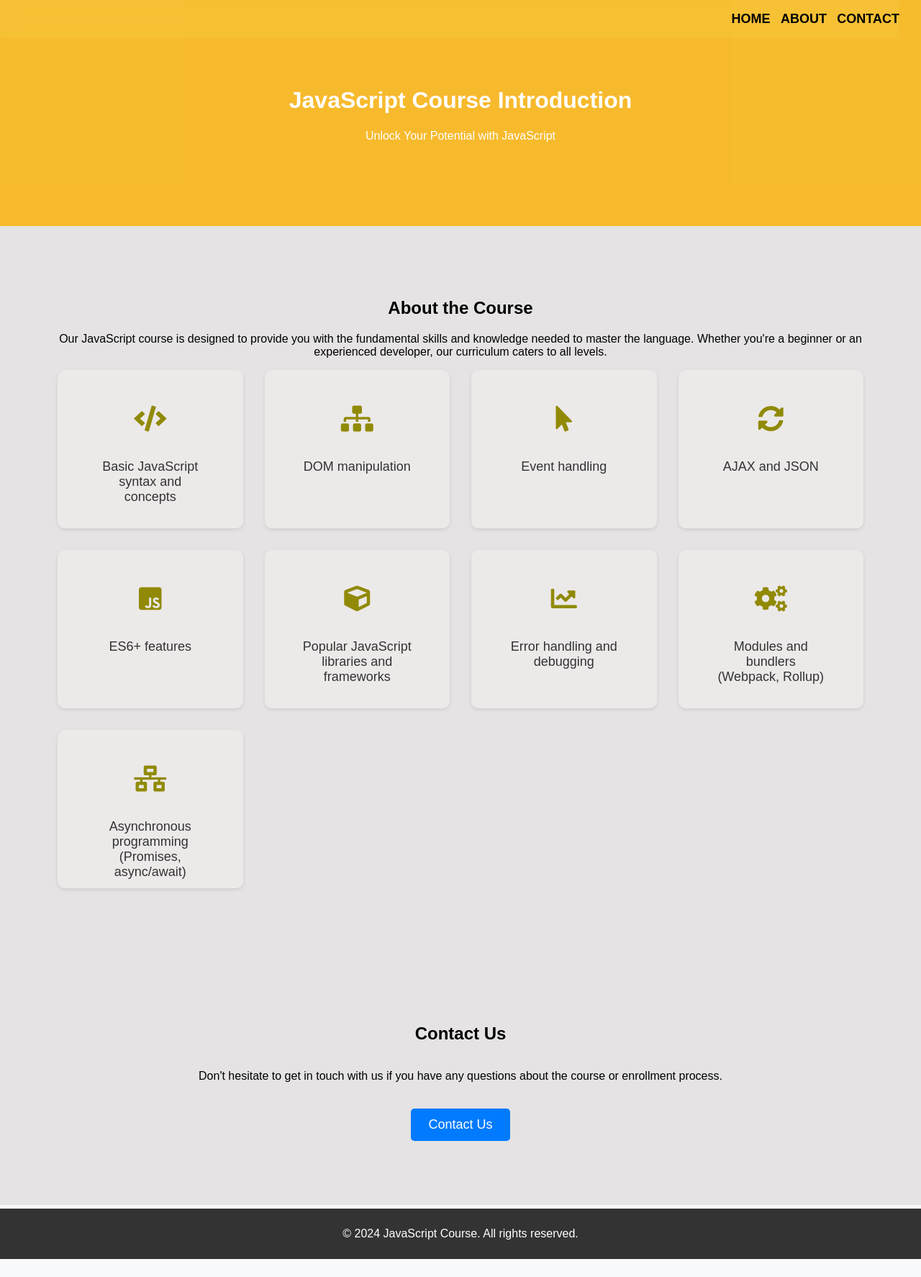
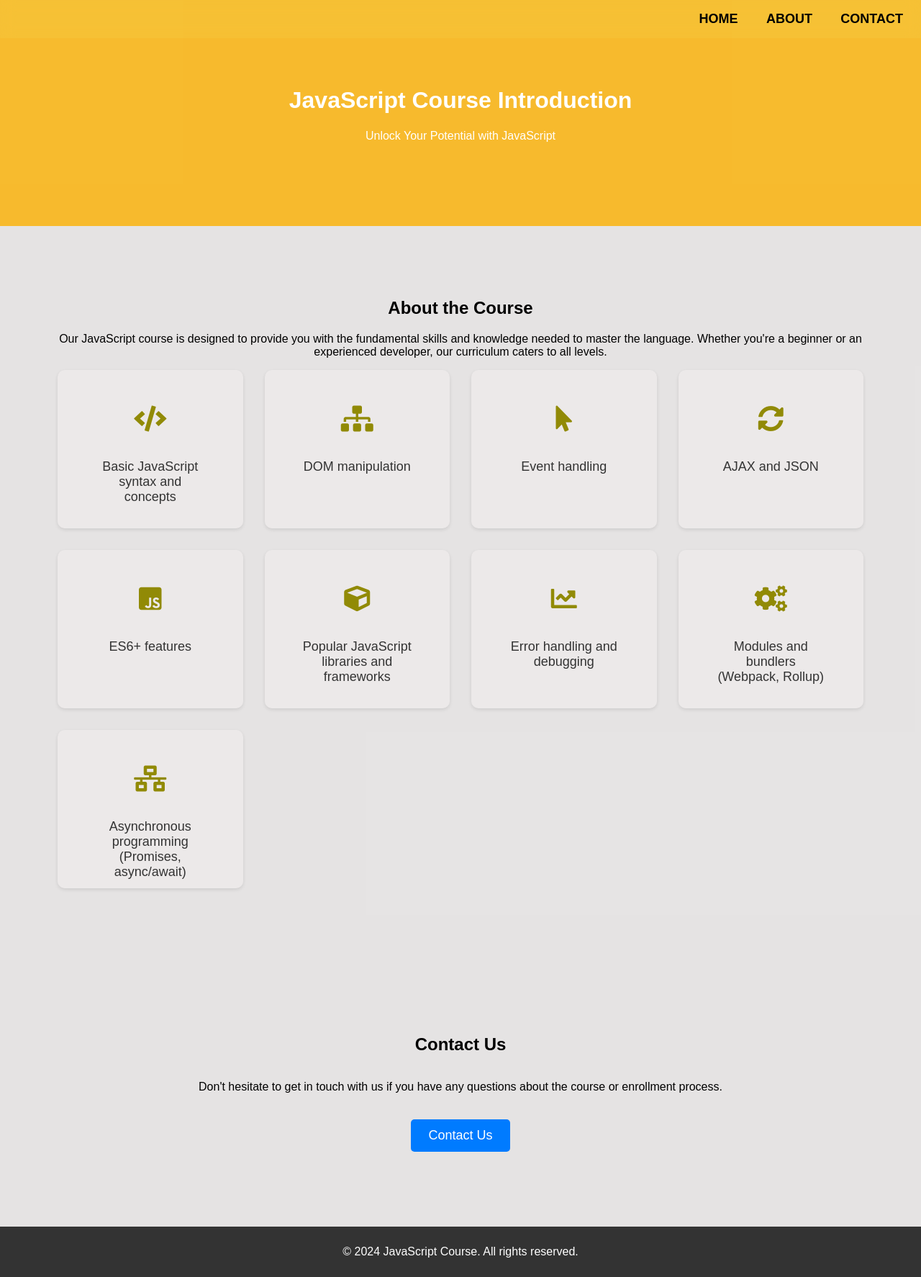
Before and after one commit to Manish0045/veriTech-task2, a plain HTML site: page index.html in a window 1280 px wide. Shown: the whole page at 72% size. Before the commit the page ends 1749 px from the top, so only its background shows below. Drawn offline with Linux system fonts and the light colour scheme.

Commit message:
minor bug fixes

```diff
--- a/style.css
+++ b/style.css
@@ -14,18 +14,18 @@ html {
 }
 
 nav {
+    width: 100%;
     display: flex;
     background-color: rgba(245, 245, 115, 0.1);
     color: #fff;
     position: fixed;
     gap: 2rem;
     top: 0;
-    right: 30px;
+    right: 0;
+    text-align: center;
+    justify-content: flex-end;
     backdrop-filter: blur(10px);
     z-index: 1;
-    text-align: center;
-    width: 100%;
-    justify-content: flex-end;
 }
 
 nav ul {
@@ -35,6 +35,7 @@ nav ul {
 nav ul li {
     display: inline;
     margin-left: 10px;
+    margin-right: 25px;
     text-transform: uppercase;
 }
 
@@ -127,7 +128,7 @@ button:hover {
     background-color: rgba(215, 210, 210, 0.544);
     text-align: center;
     padding: 60px 20px;
-    min-height: calc(50vh - 160px);
+    min-height: calc(50vh - 130px);
     display: flex;
     flex-direction: column;
     justify-content: center;
@@ -158,7 +159,6 @@ footer {
     text-align: center;
     padding: 10px 10px;
     /* width: 100%; */
-    margin-top: 5px;
     bottom: 0;
     position: relative;
 }
```
